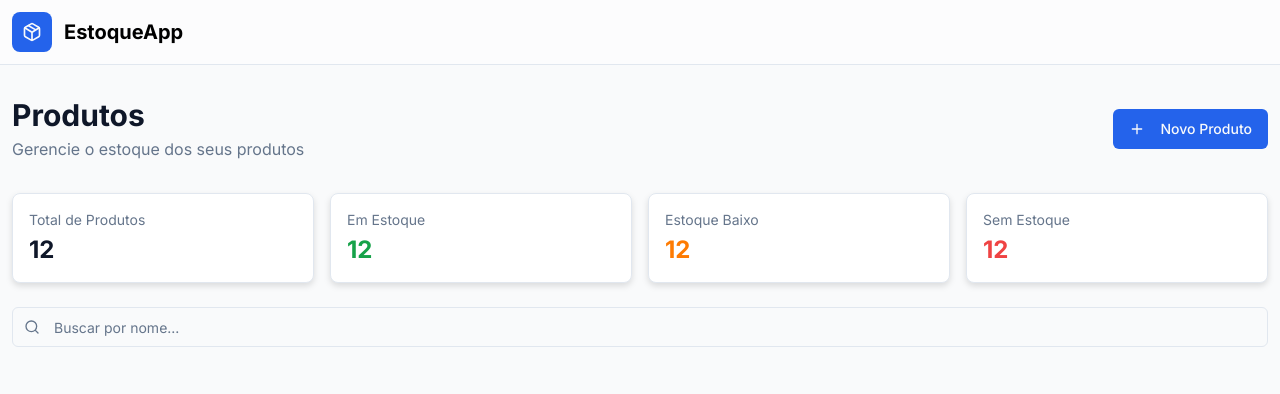
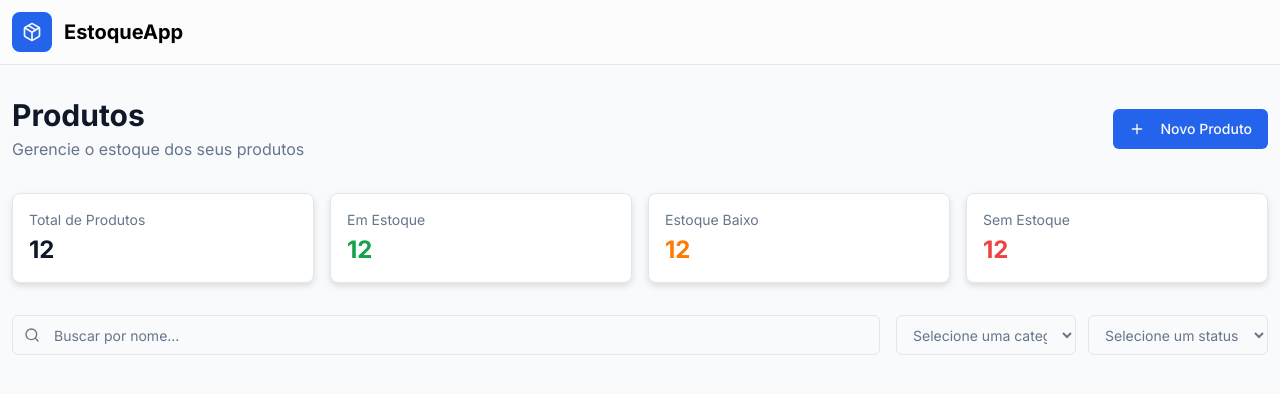
Before and after one commit to zehguilherme/product-inventory, a React (Vite) app: page / in a window 1280 px wide. Shown: the top 394 px of the page. Built offline with nearby package versions, Linux system fonts and the light colour scheme.

Commit message:
Create select component and add to home page; Add new property to input component

```diff
--- a/src/components/Form/Input.tsx
+++ b/src/components/Form/Input.tsx
@@ -11,6 +11,7 @@ interface InputProps extends InputHTMLAttributes<HTMLInputElement> {
   type: InputType
   disabled?: boolean
   error?: string
+  containerClassName?: string
   labelClassName?: string
   inputClassName?: string
   children?: ReactNode
@@ -26,6 +27,7 @@ export const Input = ({
   type,
   disabled,
   error,
+  containerClassName,
   labelClassName,
   inputClassName,
   onChange,
@@ -35,8 +37,8 @@ export const Input = ({
   const hasIcon = Boolean(children)
 
   return (
-    <>
-      <div className="flex flex-col gap-3.25">
+    <div className={`flex w-full flex-col ${containerClassName}`}>
+      <div className="flex w-full flex-col gap-3.25">
         {label && (
           <label
             htmlFor={id}
@@ -68,6 +70,6 @@ export const Input = ({
       </div>
 
       {error && <p className="mt-1 text-sm text-red-500">{error}</p>}
-    </>
+    </div>
   )
 }
--- /dev/null
+++ b/src/components/Form/Select.tsx
@@ -0,0 +1,76 @@
+import type { SelectHTMLAttributes } from 'react'
+
+type OptionType = {
+  value: string
+  text: string
+}[]
+
+interface SelectProps extends SelectHTMLAttributes<HTMLSelectElement> {
+  label?: string
+  id: string
+  name: string
+  value: string
+  optionsList: OptionType
+  disabled?: boolean
+  error?: string
+  defaultOptionText?: string
+  containerClassName?: string
+  labelClassName?: string
+  inputClassName?: string
+  onChange: (event: React.ChangeEvent<HTMLSelectElement>) => void
+}
+
+export const Select = ({
+  label,
+  id,
+  name,
+  value,
+  optionsList,
+  disabled,
+  error,
+  defaultOptionText,
+  containerClassName,
+  labelClassName,
+  inputClassName,
+  onChange,
+  ...props
+}: SelectProps) => {
+  return (
+    <div className={`flex w-full flex-col ${containerClassName}`}>
+      <div className="flex w-full flex-col gap-3.25">
+        {label && (
+          <label
+            htmlFor={id}
+            className={`${disabled ? 'cursor-not-allowed' : ''} text-ebony text-[14px]/[14px] font-medium ${labelClassName}`}
+          >
+            {label}
+          </label>
+        )}
+
+        <select
+          {...props}
+          name={name}
+          id={id}
+          value={value}
+          onChange={onChange}
+          className={`${disabled ? 'bg-westar cursor-not-allowed' : ''} border-mystic bg-athens-gray text-ebony outline-royal-blue placeholder:text-slate-gray h-10 rounded-md border px-3 py-2.25 text-[14px]/[20px] font-normal placeholder:text-[14px]/[16.9px] placeholder:font-normal ${value === '' ? 'text-slate-gray' : ''} ${inputClassName}`}
+        >
+          {defaultOptionText ? (
+            <option value="">{defaultOptionText}</option>
+          ) : (
+            <option value="">Selecione uma opção...</option>
+          )}
+
+          {optionsList &&
+            optionsList.map(option => (
+              <option key={option.value} value={option.value}>
+                {option.text}
+              </option>
+            ))}
+        </select>
+      </div>
+
+      {error && <p className="mt-1 text-sm text-red-500">{error}</p>}
+    </div>
+  )
+}
--- a/src/pages/Home.tsx
+++ b/src/pages/Home.tsx
@@ -4,9 +4,46 @@ import { Card } from '../components/Card'
 import { Input } from '../components/Form/Input'
 import { Plus } from '../components/icons/Plus'
 import { Magnifier } from '../components/icons/Magnifier'
+import { Select } from '../components/Form/Select'
 
 export const Home = () => {
   const [searchInput, setSearchInput] = useState('')
+  const [categoryInput, setCategoryInput] = useState('')
+  const [statusInput, setStatusInput] = useState('')
+
+  const categoriesList = [
+    {
+      value: 'perifericos',
+      text: 'Periféricos',
+    },
+    {
+      value: 'monitores',
+      text: 'Monitores',
+    },
+    {
+      value: 'armazenamento',
+      text: 'Armazenamento',
+    },
+    {
+      value: 'computadores',
+      text: 'Computadores',
+    },
+  ]
+
+  const statusList = [
+    {
+      value: 'estoque',
+      text: 'Em Estoque',
+    },
+    {
+      value: 'estoque-baixo',
+      text: 'Estoque Baixo',
+    },
+    {
+      value: 'sem-estoque',
+      text: 'Sem Estoque',
+    },
+  ]
 
   return (
     <div className="px-3 py-8">
@@ -26,7 +63,7 @@ export const Home = () => {
           </Button>
         </div>
 
-        <div className="mb-6 flex flex-col gap-4 md:flex-row">
+        <div className="mb-8 flex flex-col gap-4 md:flex-row">
           <Card title="Total de Produtos" quantity={12} />
 
           <Card title="Em Estoque" quantity={12} variant="inStock" />
@@ -36,17 +73,40 @@ export const Home = () => {
           <Card title="Sem Estoque" quantity={12} variant="outStock" />
         </div>
 
-        <form>
+        <form className="flex flex-col gap-4 sm:flex-row">
           <Input
             id="search"
             name="search"
             placeholder="Buscar por nome..."
             type="search"
             value={searchInput}
+            containerClassName="sm:max-w-[980px]"
             onChange={e => setSearchInput(e.target.value)}
           >
             <Magnifier />
           </Input>
+
+          <div className="flex flex-col gap-3 sm:flex-row">
+            <Select
+              id="category"
+              name="category"
+              value={categoryInput}
+              optionsList={categoriesList}
+              defaultOptionText="Selecione uma categoria..."
+              containerClassName="sm:max-w-[180px]"
+              onChange={e => setCategoryInput(e.target.value)}
+            />
+
+            <Select
+              id="status"
+              name="status"
+              value={statusInput}
+              optionsList={statusList}
+              defaultOptionText="Selecione um status..."
+              containerClassName="sm:max-w-[180px]"
+              onChange={e => setStatusInput(e.target.value)}
+            />
+          </div>
         </form>
       </section>
     </div>
```
